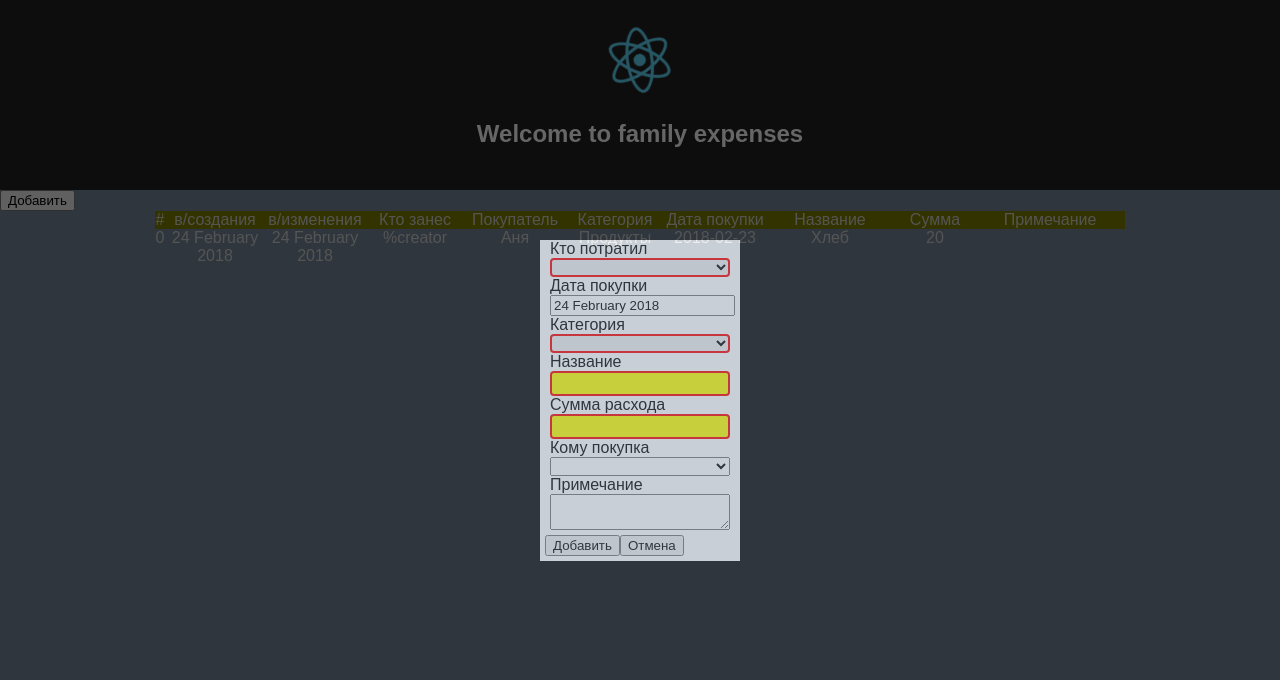
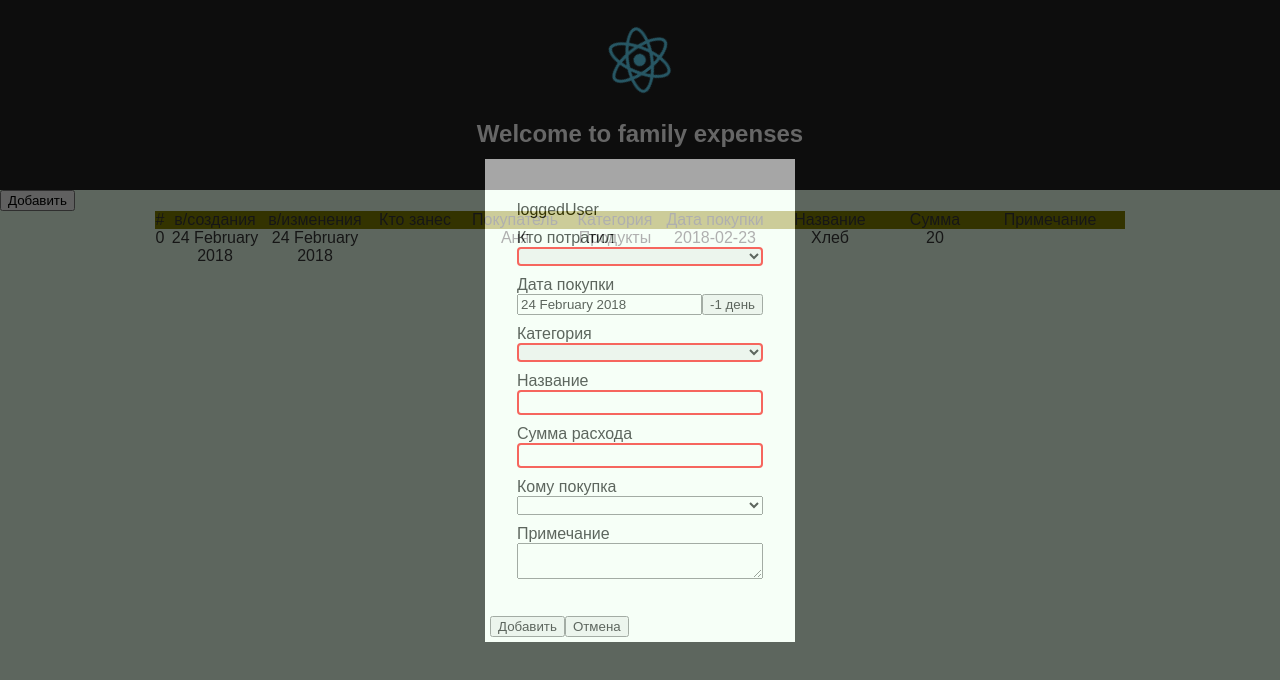
Before and after one commit to aceeu/fe-app, a React (Create React App) app: page / in a window 1280 px wide. Both pictures are taken after a click on the button "Добавить". Shown: the top 680 px of the page. Built offline with nearby package versions, Linux system fonts and the light colour scheme.

Commit message:
update addForm styles

```diff
--- a/src/App.js
+++ b/src/App.js
@@ -4,6 +4,8 @@ import './App.css';
 import { store } from './store';
 import PropTypes from 'prop-types';
 import { TopContainer } from './view/top-container';
+
+export const loggedUser = 'loggedUser'; // потом надо заменить на пользователя который был залогинен
 
 class App extends Component {
   render() {
--- a/src/controls/controls.css
+++ b/src/controls/controls.css
@@ -3,9 +3,7 @@
   border-radius: 1;
   min-width: 30px;
   min-height: 10px;
-  padding: 3px;
-  box-sizing: border-box;
-  background-color: yellow; }
+  padding: 3px; }
   .textinput--multiline {
     resize: vertical; }
   .textinput--negative {
--- a/src/controls/controls.scss
+++ b/src/controls/controls.scss
@@ -4,8 +4,6 @@
     min-width: 30px;
     min-height: 10px;
     padding: 3px;
-    box-sizing: border-box;
-    background-color: yellow;
 
     &--multiline {
       resize: vertical;
--- a/src/store.js
+++ b/src/store.js
@@ -1,5 +1,6 @@
 import { createStore, combineReducers } from 'redux';
 import moment from 'moment';
+import { loggedUser } from './App'
 
 const actions_constants = {
     ADD_RECORD: 'ADD_RECORD',
@@ -19,7 +20,7 @@ const newRecordTemplate = {
     id: '%id',
     created: moment().unix()*1000,
     edited: moment().unix()*1000,
-    creator: '%creator',
+    creator: loggedUser,
     buyer: '%buyer',
     category: '%category',
     buyDate: '%buyDate',
--- a/src/view/addForm.css
+++ b/src/view/addForm.css
@@ -2,6 +2,9 @@
   margin: 0 auto;
   display: flex;
   flex-direction: column;
-  width: 180px; }
+  padding: 2em; }
   .addForm__item {
     align-items: stretch; }
+
+.addForm > label {
+  padding-top: 10px; }
--- a/src/view/addForm.jsx
+++ b/src/view/addForm.jsx
@@ -7,6 +7,7 @@ import { Select } from '../controls/select';
 import DatePicker from 'react-datepicker';
 import moment from 'moment';
 import 'react-datepicker/dist/react-datepicker.css';
+import { loggedUser } from '../App';
 
 
 export class AddForm extends React.Component {
@@ -55,6 +56,7 @@ export class AddForm extends React.Component {
     render() {
         return (
             <div className={'addForm'}>
+                <label>{loggedUser}</label>
                 <label>Кто потратил</label>
                 <Select
                     options={BUYERS}
@@ -63,11 +65,21 @@ export class AddForm extends React.Component {
                     negative={this.state.buyer.length === 0}
                 />
                 <label>Дата покупки</label>
+                <div
+                    style={{display: 'flex', flexDirection: 'row'}}
+                >
                 <DatePicker
                     selected={this.state.buyDate}
                     onChange={this.handleChange}
                     dateFormat={DateFormat}
                 />
+                <button onClick={() => {
+                    const yesterday = this.state.buyDate.subtract(1, 'days');
+                    this.setState({buyDate: yesterday});
+                }}>
+                    -1 день
+                </button>
+                </div>
                 <label>Категория</label>
                 <Select
                     options={CATEGORIES}
@@ -90,7 +102,7 @@ export class AddForm extends React.Component {
                         const invalidStatusSum = this.isNaNSum(value);
                         this.setState({invalidStatusSum, sum: Number.parseFloat(value)});
                     }}
-                    negative={this.state.invalid_sum || this.state.sum === 0}
+                    negative={this.state.invalidStatusSum || this.state.sum === 0}
                 />
                 <label>Кому покупка</label>
                 <Select
--- a/src/view/addForm.scss
+++ b/src/view/addForm.scss
@@ -2,8 +2,11 @@
     margin: 0 auto;
     display: flex;
     flex-direction: column;
-    width: 180px;
+    padding: 2em;
     &__item {
         align-items: stretch;
     }
 }
+.addForm > label {
+    padding-top: 10px;
+}
--- a/src/view/modal.jsx
+++ b/src/view/modal.jsx
@@ -22,8 +22,6 @@ export class Modal extends React.Component {
         console.log(this.data);
         if (this.isCorrect)
             this.props.onClose(this.data);
-        else
-            alert('invalid data');
     }
     onData = (data, isCorrect) => {
         this.data = data;
--- a/src/view/top-container.css
+++ b/src/view/top-container.css
@@ -2,8 +2,8 @@
   flex-grow: 1;
   display: flex;
   flex-direction: column;
-  background-color: lightslategrey;
-  color: lightgrey; }
+  background-color: #e8ffeb;
+  color: #383838; }
 
 .action-section {
   display: flex;
--- a/src/view/top-container.scss
+++ b/src/view/top-container.scss
@@ -2,8 +2,8 @@
     flex-grow: 1;
     display: flex;
     flex-direction: column;
-    background-color: lightslategrey;
-    color: lightgrey;
+    background-color: #e8ffeb;
+    color: #383838;
 }
 
 .action-section {
```
